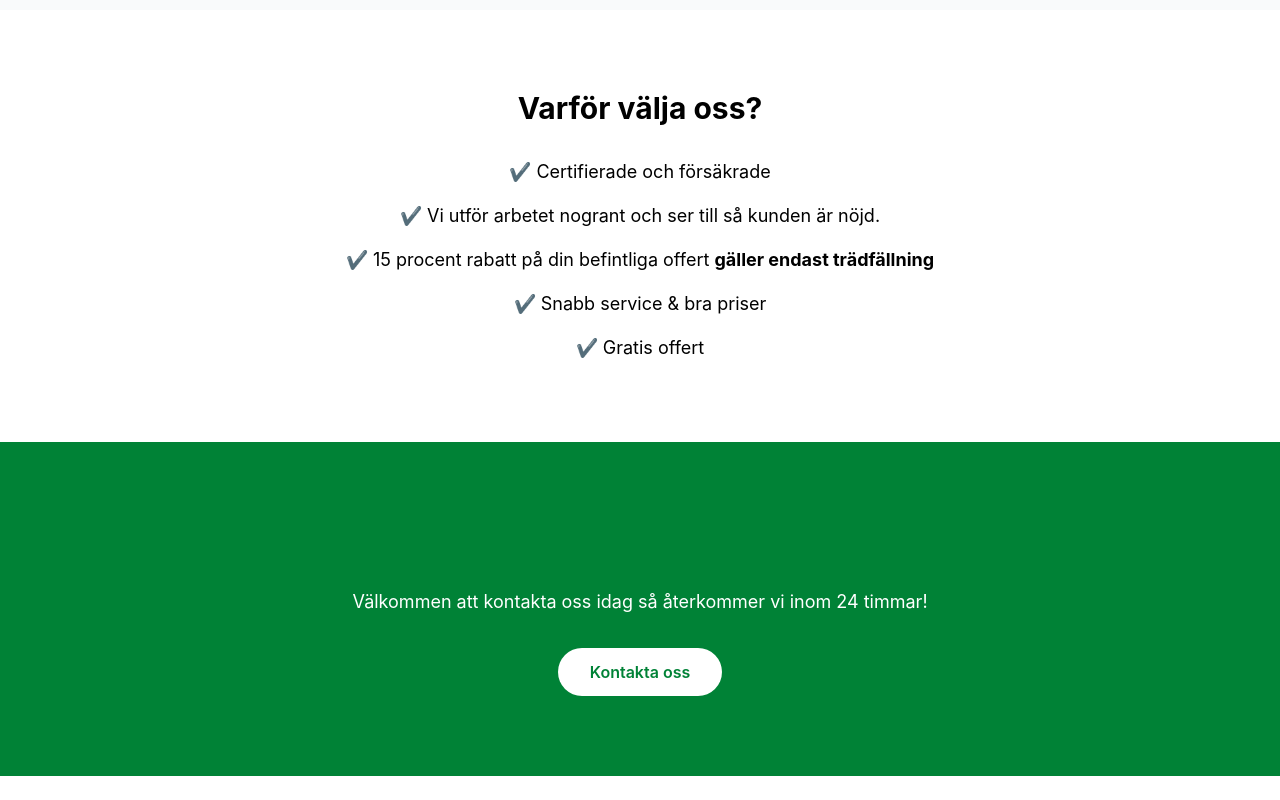
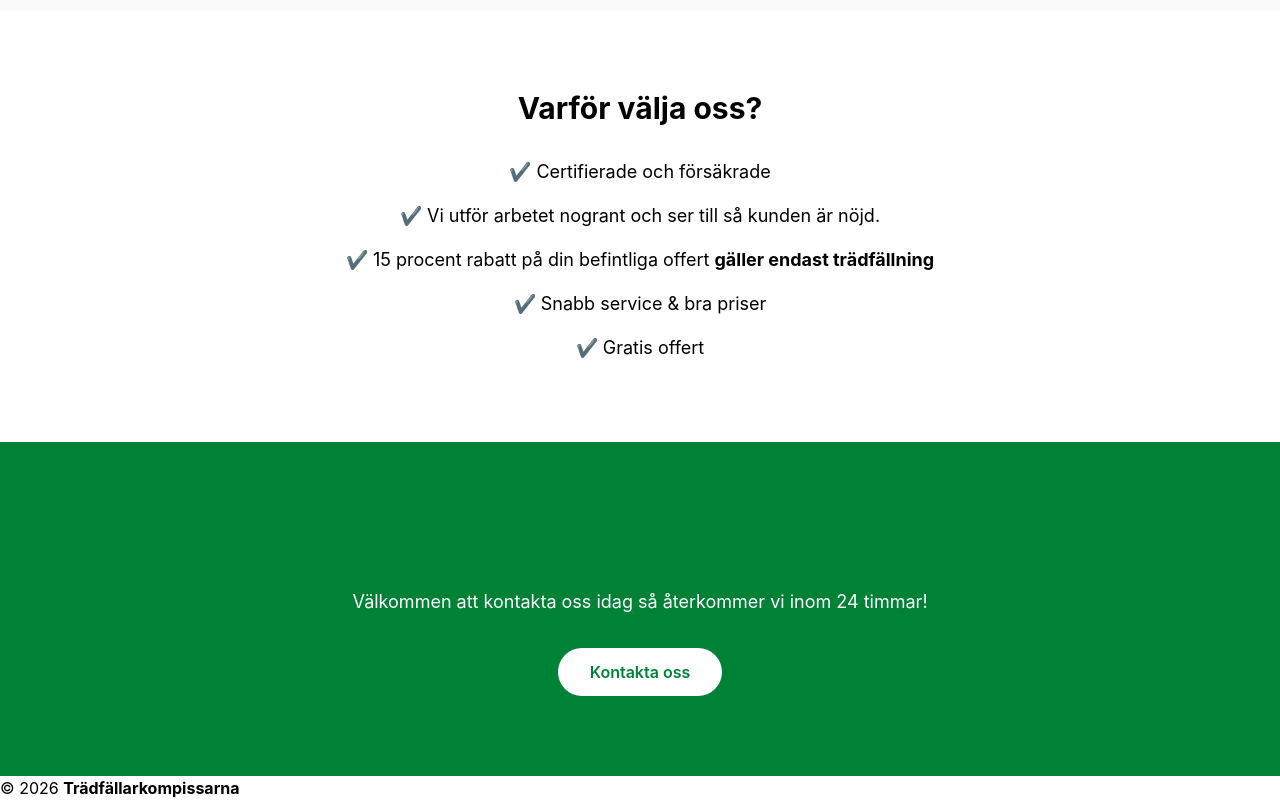
Before and after one commit to MarioBian/08.Tfk, a React (Vite) app: page / in a window 1280 px wide. Shown: the part 794-1594 px from the top of the page. Before the commit the page ends 1570 px from the top, so only its background shows below. Built offline with nearby package versions, Linux system fonts and the light colour scheme.

Commit message:
made small changes

```diff
--- a/src/App.jsx
+++ b/src/App.jsx
@@ -6,6 +6,7 @@ import ContactUs from "./components/ContactUs";
 import Home from "./components/Home";
 import PriceLists from "./components/PriceLists";
 import PriceListConstruction from "./components/PriceListConstruction";
+import Footer from "./components/Footer";
 
 function App() {
   return (
@@ -17,6 +18,7 @@ function App() {
         <Route path="/prislista-tradfallning" element={<PriceLists />} />
         <Route path="/prislista-bygg" element={<PriceListConstruction />} />
       </Routes>
+      <Footer />
     </Router>
   );
 }
--- a/src/components/Footer.jsx
+++ b/src/components/Footer.jsx
@@ -2,7 +2,7 @@ import React from "react";
 
 const Footer = () => {
   return (
-    <div className="mt-50">
+    <div>
       <p>
         &copy; 2026 <strong>Trädfällarkompissarna</strong>
       </p>
```
